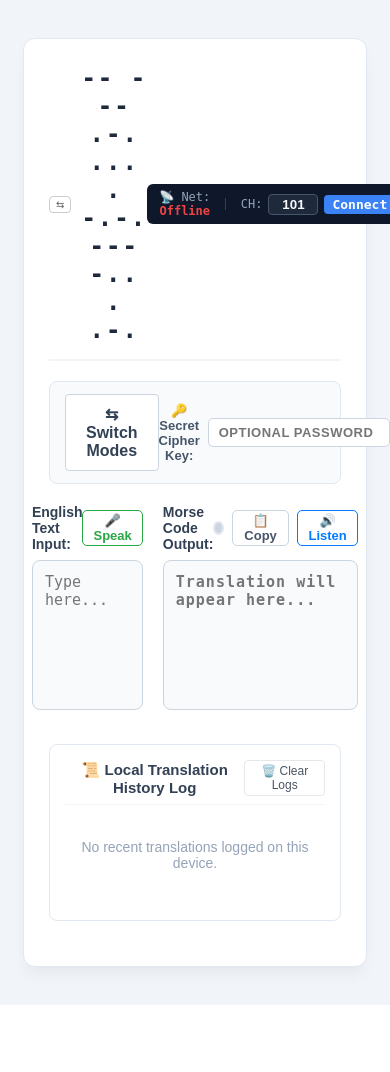
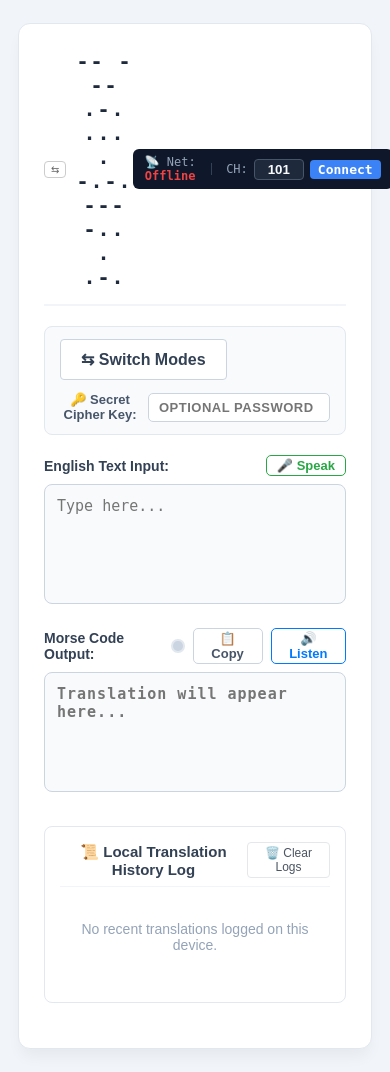
Before and after one commit to sailaxman-224/morsecoder, a Flask app: page / in a window 390 px wide. Before the commit the page ends 1005 px from the top, so only its background shows below. Run offline with Flask 3, Linux system fonts and the light colour scheme; some libraries are stand-ins or nearby versions.

Commit message:
UI: Added CSS media queries for clean mobile responsive dashboard layouts

```diff
--- a/static/style.css
+++ b/static/style.css
@@ -249,3 +249,56 @@
     from { opacity: 0; transform: translateY(5px); }
     to { opacity: 1; transform: translateY(0); }
 }
+
+
+
+
+
+/* =========================================================================
+   MOBILE RESPONSIVE ADAPTATION LAYER
+   ========================================================================= */
+@media screen and (max-width: 768px) {
+    body {
+        padding: 15px 10px !important;
+    }
+
+    /* Stack the sidebar and the core layout vertically */
+    .main-layout-wrapper {
+        flex-direction: column;
+        align-items: stretch;
+        gap: 15px;
+    }
+
+    /* Stretch the side drawer snippet elements to fill full width */
+    .samples-side-panel {
+        width: 100% !important;
+        box-sizing: border-box;
+    }
+
+    /* Collapse the split grid from 2 columns into 1 vertical column */
+    .converter-container {
+        grid-template-columns: 1fr !important;
+        gap: 15px;
+    }
+
+    /* Force text boxes to be slightly shorter so the user doesn't have to scroll forever */
+    textarea {
+        height: 120px;
+    }
+
+    /* Clean up the network control bars to stack cleanly on mobile rows */
+    .control-header {
+        flex-direction: column;
+        align-items: stretch !important;
+        gap: 12px;
+    }
+
+    .control-header div {
+        justify-content: space-between;
+        width: 100%;
+    }
+
+    .title-container h1 {
+        font-size: 20px !important;
+    }
+}
```
